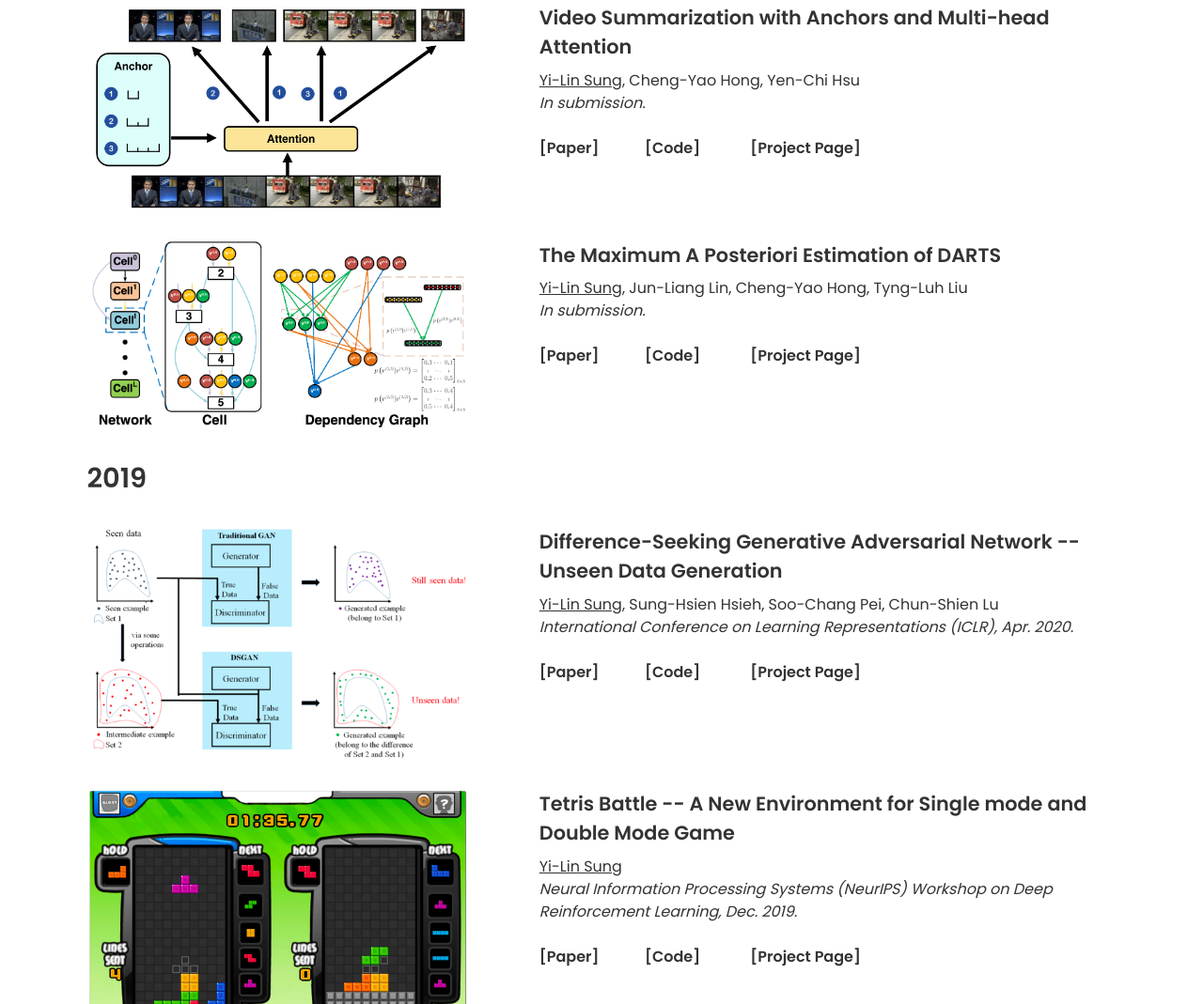
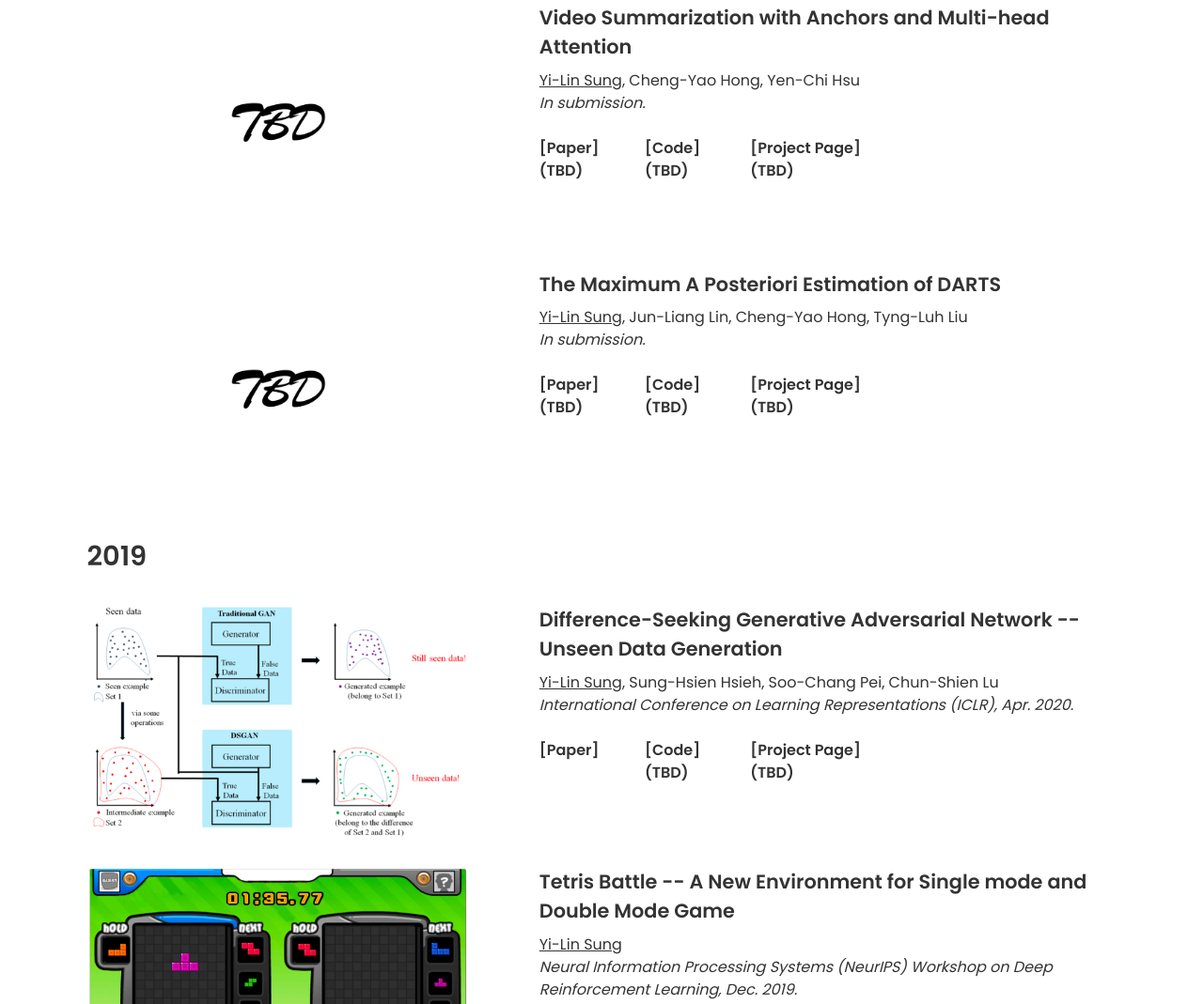
Before and after one commit to ylsung/ylsung.github.io, a plain HTML site: page index.html in a window 1280 px wide. Shown: the part 1293-2362 px from the top of the page at 94% size. Drawn offline with Linux system fonts and the light colour scheme; files whose address does not match are found by name.

Commit message:
add TBD and urls

```diff
--- a/index.html
+++ b/index.html
@@ -191,7 +191,7 @@
 				<div class="content">
 					<div class="row">
 						<div class="col-sm-5 col-md-5 col-lg-5">
-							<img src="my-images/vid_sum.png" alt="" style="width:90%; float:center">
+							<img src="my-images/TBD.png" alt="" style="width:90%; float:center">
 						</div>
 						<div class="col-sm-7 col-md-7 col-lg-7">
 							<h4><b>Video Summarization with Anchors and Multi-head Attention</b></h4>
@@ -201,13 +201,13 @@
 							</div>
 							<div class="row">
 								<div class="col-sm-2 col-md-2 col-lg-2 mt-4">
-									<a href="#"><h5><b>[Paper]</b></h5></a>
+									<h5><b>[Paper] (TBD)</b></h5>
 								</div>
 								<div class="col-sm-2 col-md-2 col-lg-2 mt-4">
-									<a href="#"><h5"><b>[Code]</b></h5></a>
+									<h5"><b>[Code] (TBD)</b></h5>
 								</div>
 								<div class="col-sm-3 col-md-3 col-lg-3 mt-4">
-									<a href="#"><h5"><b>[Project Page]</b></h5></a>
+									<h5"><b>[Project Page] (TBD)</b></h5>
 								</div>
 							</div>
 						</div>
@@ -219,7 +219,7 @@
 				<div class="content">
 					<div class="row">
 						<div class="col-sm-5 col-md-5 col-lg-5">
-							<img src="my-images/darts.png" alt="" style="width:90%; float:center">
+							<img src="my-images/TBD.png" alt="" style="width:90%; float:center">
 						</div>
 						<div class="col-sm-7 col-md-7 col-lg-7">
 							<h4><b>The Maximum A Posteriori Estimation of DARTS</b></h4>
@@ -229,13 +229,13 @@
 							</div>
 							<div class="row">
 								<div class="col-sm-2 col-md-2 col-lg-2 mt-4">
-									<a href="#"><h5><b>[Paper]</b></h5></a>
+									<h5><b>[Paper] (TBD)</b></h5>
 								</div>
 								<div class="col-sm-2 col-md-2 col-lg-2 mt-4">
-									<a href="#"><h5"><b>[Code]</b></h5></a>
+									<h5"><b>[Code] (TBD)</b></h5>
 								</div>
 								<div class="col-sm-3 col-md-3 col-lg-3 mt-4">
-									<a href="#"><h5"><b>[Project Page]</b></h5></a>
+									<h5"><b>[Project Page] (TBD)</b></h5>
 								</div>
 							</div>
 						</div>
@@ -263,13 +263,13 @@
 							</div>
 							<div class="row">
 								<div class="col-sm-2 col-md-2 col-lg-2 mt-4">
-									<a href="#"><h5><b>[Paper]</b></h5></a>
+									<a href='https://openreview.net/pdf?id=rygjmpVFvB'><h5><b>[Paper]</b></h5></a>
 								</div>
 								<div class="col-sm-2 col-md-2 col-lg-2 mt-4">
-									<a href="#"><h5"><b>[Code]</b></h5></a>
+									<h5"><b>[Code] (TBD)</b></h5>
 								</div>
 								<div class="col-sm-3 col-md-3 col-lg-3 mt-4">
-									<a href="#"><h5"><b>[Project Page]</b></h5></a>
+									<h5"><b>[Project Page] (TBD)</b></h5>
 								</div>
 							</div>
 						</div>
@@ -292,13 +292,13 @@
 							</div>
 							<div class="row">
 								<div class="col-sm-2 col-md-2 col-lg-2 mt-4">
-									<a href="#"><h5><b>[Paper]</b></h5></a>
+									<a href="https://drive.google.com/file/d/1aJOwJmXyKJs14fhSo0oBmsX-TkF290NP/view"><h5><b>[Paper]</b></h5></a>
 								</div>
 								<div class="col-sm-2 col-md-2 col-lg-2 mt-4">
-									<a href="#"><h5"><b>[Code]</b></h5></a>
+									<a href="https://github.com/louis2889184/TetrisBattle"><h5"><b>[Code]</b></h5></a>
 								</div>
 								<div class="col-sm-3 col-md-3 col-lg-3 mt-4">
-									<a href="#"><h5"><b>[Project Page]</b></h5></a>
+									<h5"><b>[Project Page] (TBD)</b></h5>
 								</div>
 							</div>
 						</div>
```
Also changed, not shown: my-images/TBD.png (added).
